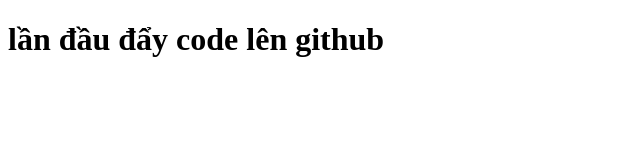
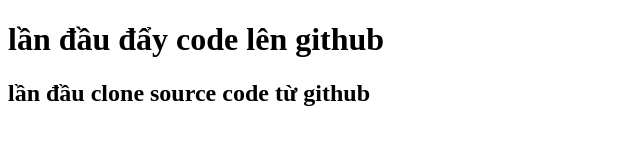
Before and after one commit to KhaiTrn/BC76_DemoGit, a plain HTML site: page index.html in a window 1280 px wide. Shown: the whole page, without its empty margins (0-640 px from the left). Drawn offline with Linux system fonts and the light colour scheme.

Commit message:
update file html

```diff
--- a/index.html
+++ b/index.html
@@ -7,5 +7,6 @@
   </head>
   <body>
     <h1>lần đầu đẩy code lên github</h1>
+    <h2>lần đầu clone source code từ github</h2>
   </body>
 </html>
```
